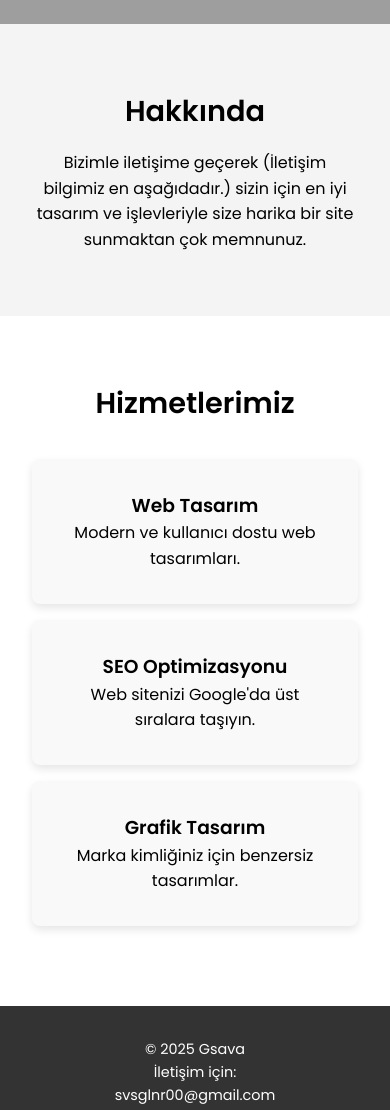
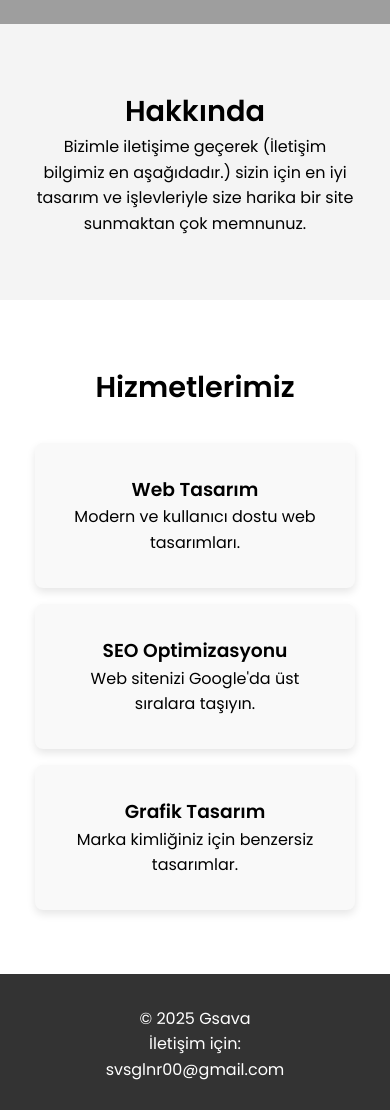
Before and after one commit to gleesvas/gsava.github.com, a plain HTML site: page index.html in a window 390 px wide. Shown: the part 820-1930 px from the top of the page. Drawn offline with Linux system fonts and the light colour scheme; grey boxes are pictures that could not be loaded.

Commit message:
Update index.html

```diff
--- a/index.html
+++ b/index.html
@@ -62,17 +62,6 @@
             text-align: center;
         }
 
-        .about h2 {
-            font-size: 2.5rem;
-            margin-bottom: 1rem;
-        }
-
-        .about p {
-            font-size: 1.2rem;
-            max-width: 800px;
-            margin: 0 auto;
-        }
-
         .services {
             padding: 4rem 2rem;
             background-color: #fff;
@@ -84,15 +73,22 @@
             margin-bottom: 2rem;
         }
 
+        .service-container {
+            display: flex;
+            flex-wrap: wrap;
+            justify-content: center;
+            gap: 1rem;
+        }
+
         .service {
-            display: inline-block;
-            width: 30%;
-            margin: 1rem;
+            flex: 1 1 300px;
+            max-width: 320px;
             background-color: #f9f9f9;
             padding: 2rem;
             border-radius: 8px;
             box-shadow: 0 4px 8px rgba(0, 0, 0, 0.1);
             transition: transform 0.3s, box-shadow 0.3s;
+            text-align: center;
         }
 
         .service:hover {
@@ -121,11 +117,6 @@
             .services h2 {
                 font-size: 2rem;
             }
-            .service {
-                width: 80%;
-                display: block;
-                margin: 1rem auto;
-            }
         }
 
         @media (max-width: 480px) {
@@ -144,12 +135,6 @@
             }
             .about p {
                 font-size: 1rem;
-            }
-            .service {
-                width: 100%;
-            }
-            .footer p {
-                font-size: 0.9rem;
             }
         }
     </style>
@@ -170,6 +155,7 @@
 
     <section id="services" class="services">
         <h2>Hizmetlerimiz</h2>
+        <div class="service-container">
             <div class="service">
                 <h3>Web Tasarım</h3>
                 <p>Modern ve kullanıcı dostu web tasarımları.</p>
@@ -182,6 +168,7 @@
                 <h3>Grafik Tasarım</h3>
                 <p>Marka kimliğiniz için benzersiz tasarımlar.</p>
             </div>
+        </div>
     </section>
 
     <footer class="footer">
```
Lines whose indentation alone changed are shown as unchanged.
